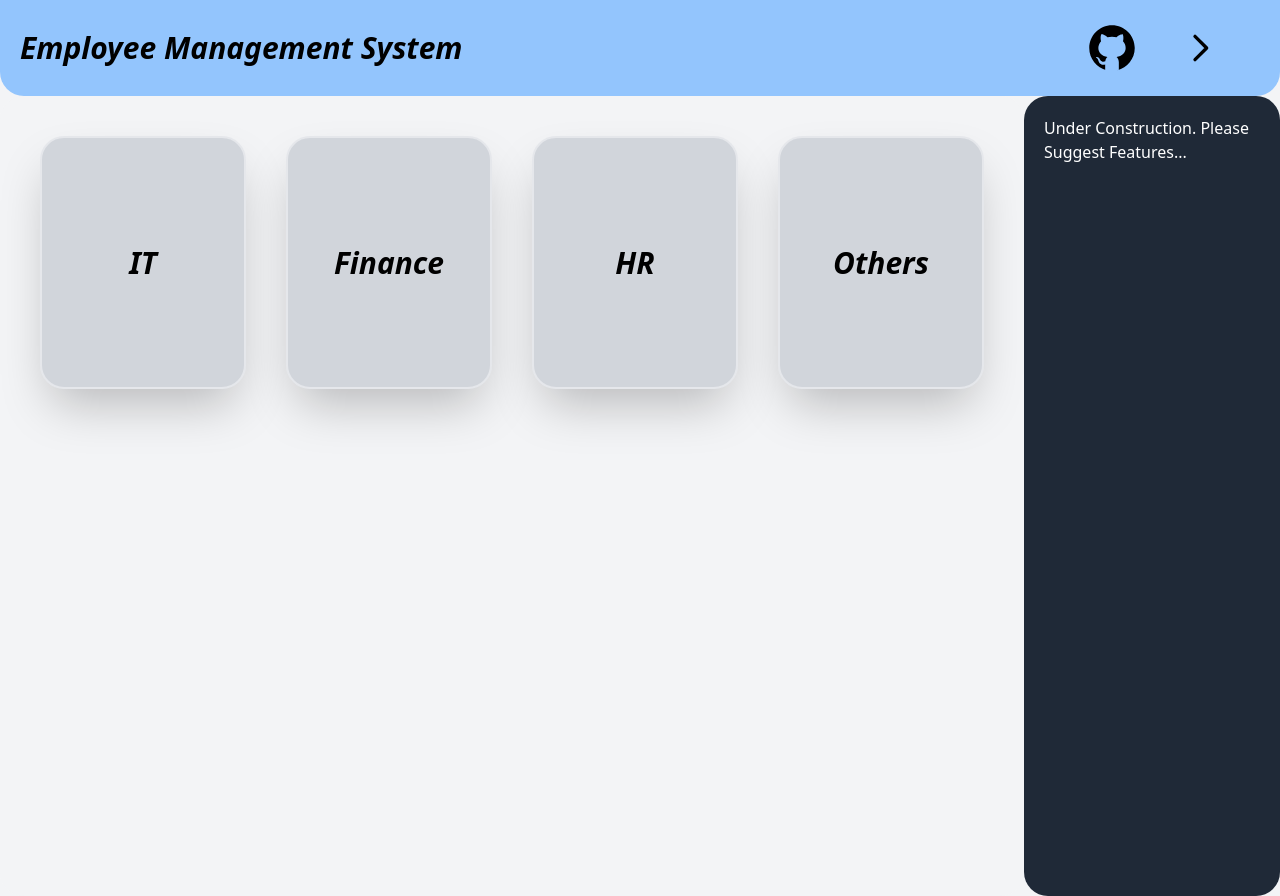
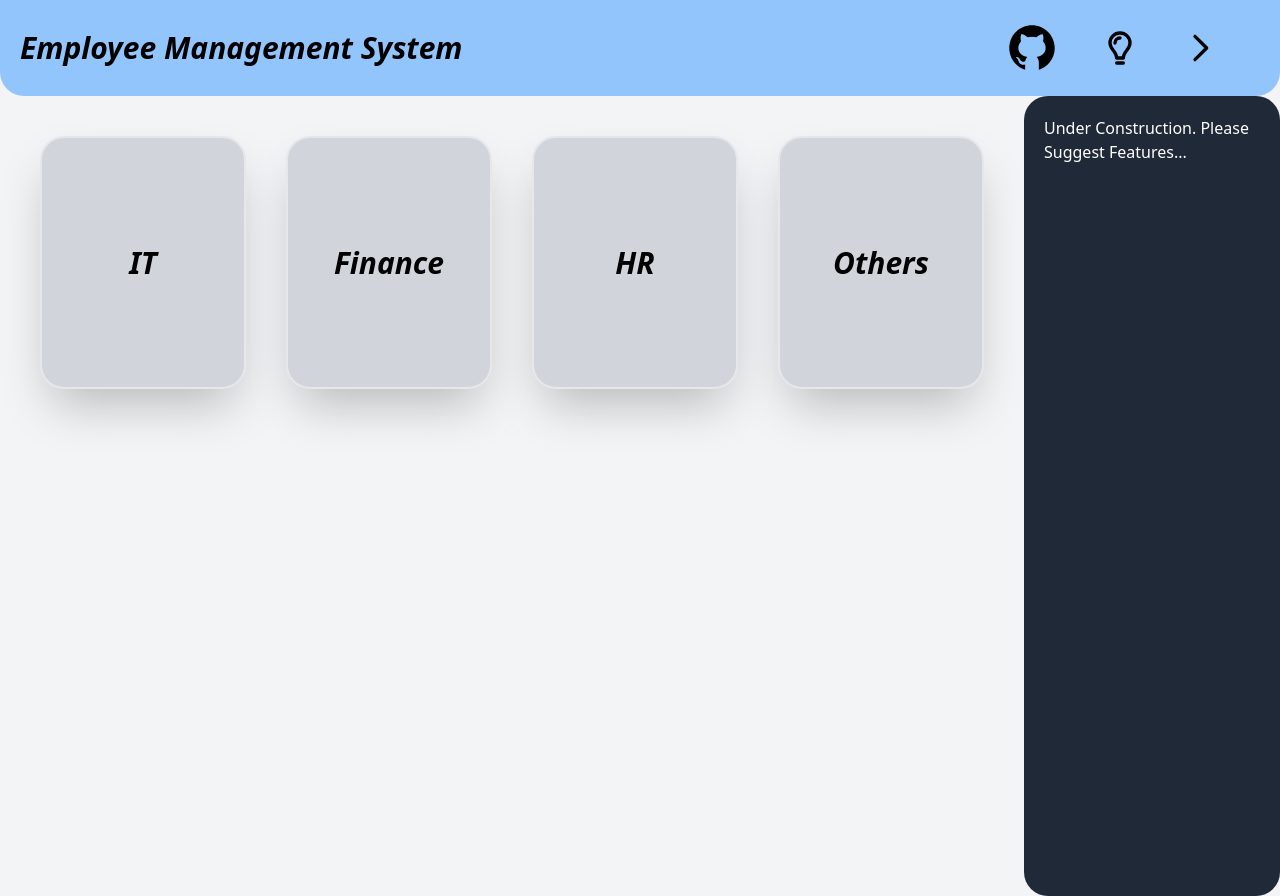
Before and after one commit to Ilanchz/Employee-Management-Frontend, a React (Create React App) app in the folder emp-front/: page / in a window 1280 px wide. Built offline with nearby package versions, Linux system fonts and the light colour scheme.

Commit message:
Update: Dark Mode for the Dashboard page

```diff
--- a/emp-front/src/components/HomePage.jsx
+++ b/emp-front/src/components/HomePage.jsx
@@ -20,7 +20,7 @@ function HomePage() {
       <div
         key={index}
         onClick={exploreDepartment}
-        className="sector-card flex-wrap hover:bg-neutral-500 hover:text-white hover:w-1/2 flex flex-row w-1/3 h-1/3 bg-gray-300 text-3xl p-5 m-5 border-2 rounded-3xl items-center justify-center font-sans transition-all duration-500 italic font-bold backdrop-blur-3xl shadow-2xl"
+        className="dark:text-white dark:bg-gray-700 sector-card flex-wrap hover:bg-gray-900 hover:text-white hover:w-1/2 flex flex-row w-1/3 h-1/3 bg-gray-300 text-3xl p-5 m-5 border-2 rounded-3xl items-center justify-center font-sans transition-all duration-500 italic font-bold backdrop-blur-3xl shadow-2xl"
       >
         {sector}
       </div>
@@ -39,7 +39,7 @@ function HomePage() {
   }, []);
 
   return (
-    <div className="h-screen md:w-4/5 bg-gray-100 flex flex-row p-5 rounded-3xl">
+    <div className="dark:bg-zinc-500 h-screen md:w-4/5 bg-gray-100 flex flex-row p-5">
       {Sectors.length === 0 ? (
         <div className="w-full flex items-center justify-center">
           <div className="animate-spin rounded-full h-40 w-40 border-t-4 border-b-4 border-blue-900"></div>
--- a/emp-front/src/components/LandingPage.jsx
+++ b/emp-front/src/components/LandingPage.jsx
@@ -6,9 +6,10 @@ import TopBoard from "./TopBoard.jsx";
 function LandingPage(){
 
     const [sideToggle,setsideToggle]=useState(true);
+    const [darkToggle,setdarkToggle]=useState(false);
 
-    return <div className="w-full h-full bg-gray-100">
-        <TopBoard sideToggle={sideToggle} setsideToggle={setsideToggle}/>
+    return <div className="w-full h-full bg-gray-100 dark:bg-zinc-500" id="landing-page">
+        <TopBoard sideToggle={sideToggle} setsideToggle={setsideToggle} darkToggle={darkToggle} setdarkToggle={setdarkToggle}/>
         <BottomSection sideToggle={sideToggle} setsideToggle={setsideToggle}/>
       </div>
   }
--- a/emp-front/src/components/RenderDepartment.jsx
+++ b/emp-front/src/components/RenderDepartment.jsx
@@ -290,6 +290,8 @@ function Department() {
         <p>Department Dashboard {type}</p>
       </div>
 
+      {/*  Selected Employee Form   */}
+
       {selectedEmployee && (
         <div className="fixed top-0 left-0 right-0 bottom-0 flex items-center justify-center bg-black bg-opacity-50 z-50">
           <div className="bg-white p-5 rounded-md w-1/2 animate-fade-in">
--- a/emp-front/src/components/TopBoard.jsx
+++ b/emp-front/src/components/TopBoard.jsx
@@ -2,30 +2,51 @@ function TopBoard(props){
 
     const sideToggle=props.sideToggle;
     const setsideToggle=props.setsideToggle;
+    //darkToggle={darkToggle} setdarkToggle={setdarkToggle}
+    const darkToggle=props.darkToggle;
+    const setdarkToggle=props.setdarkToggle;
 
     function toggleSideBar(){
         //Closes the SideBar rendered
         setsideToggle(!sideToggle);
     }
 
-    return <div className="w-full h-24 flex items-center justify-between bg-blue-300 text-black text-3xl p-5 rounded-b-3xl">
-        <a href="/" className="text-3xl font-bold italic">Employee Management System</a>
+    function toggleDarkMode(){
+        setdarkToggle(!darkToggle);
+        let body_element=document.querySelector("#landing-page");
+        body_element.classList.toggle("dark");
+    }
+
+    return <div className="dark:bg-blue-950 w-full h-24 flex items-center justify-between bg-blue-300 text-black text-3xl p-5 rounded-b-3xl">
+        <a href="/" className="dark:text-gray-100 text-3xl font-bold italic">Employee Management System</a>
         <div className="flex p-10 gap-10 justify-center items-center">
         <a href="https://github.com/Ilanchz/Employee-Management-Frontend/tree/master/emp-front">
 
-        <svg xmlns="http://www.w3.org/2000/svg" className="w-14 h-14 hover:bg-white hover:text-black rounded-full" viewBox="0 0 64 64">
+
+
+
+        <svg xmlns="http://www.w3.org/2000/svg" className="dark:bg-gray-100 w-14 h-14 hover:bg-white hover:text-black rounded-full" viewBox="0 0 64 64">
         <path d="M32 6C17.641 6 6 17.641 6 32c0 12.277 8.512 22.56 19.955 25.286-.592-.141-1.179-.299-1.755-.479V50.85c0 0-.975.325-2.275.325-3.637 0-5.148-3.245-5.525-4.875-.229-.993-.827-1.934-1.469-2.509-.767-.684-1.126-.686-1.131-.92-.01-.491.658-.471.975-.471 1.625 0 2.857 1.729 3.429 2.623 1.417 2.207 2.938 2.577 3.721 2.577.975 0 1.817-.146 2.397-.426.268-1.888 1.108-3.57 2.478-4.774-6.097-1.219-10.4-4.716-10.4-10.4 0-2.928 1.175-5.619 3.133-7.792C19.333 23.641 19 22.494 19 20.625c0-1.235.086-2.751.65-4.225 0 0 3.708.026 7.205 3.338C28.469 19.268 30.196 19 32 19s3.531.268 5.145.738c3.497-3.312 7.205-3.338 7.205-3.338.567 1.474.65 2.99.65 4.225 0 2.015-.268 3.19-.432 3.697C46.466 26.475 47.6 29.124 47.6 32c0 5.684-4.303 9.181-10.4 10.4 1.628 1.43 2.6 3.513 2.6 5.85v8.557c-.576.181-1.162.338-1.755.479C49.488 54.56 58 44.277 58 32 58 17.641 46.359 6 32 6zM33.813 57.93C33.214 57.972 32.61 58 32 58 32.61 58 33.213 57.971 33.813 57.93zM37.786 57.346c-1.164.265-2.357.451-3.575.554C35.429 57.797 36.622 57.61 37.786 57.346zM32 58c-.61 0-1.214-.028-1.813-.07C30.787 57.971 31.39 58 32 58zM29.788 57.9c-1.217-.103-2.411-.289-3.574-.554C27.378 57.61 28.571 57.797 29.788 57.9z"></path>
         </svg>
 
         </a>
+        {darkToggle?<button onClick={toggleDarkMode}>
+        <svg class="rounded-full w-10 h-10 text-gray-800 dark:text-white text-2xl hover:bg-black" aria-hidden="true" xmlns="http://www.w3.org/2000/svg" width="24" height="24" fill="currentColor" viewBox="0 0 24 24">
+        <path fill-rule="evenodd" d="M7.05 4.05A7 7 0 0 1 19 9c0 2.407-1.197 3.874-2.186 5.084l-.04.048C15.77 15.362 15 16.34 15 18a1 1 0 0 1-1 1h-4a1 1 0 0 1-1-1c0-1.612-.77-2.613-1.78-3.875l-.045-.056C6.193 12.842 5 11.352 5 9a7 7 0 0 1 2.05-4.95ZM9 21a1 1 0 0 1 1-1h4a1 1 0 1 1 0 2h-4a1 1 0 0 1-1-1Zm1.586-13.414A2 2 0 0 1 12 7a1 1 0 1 0 0-2 4 4 0 0 0-4 4 1 1 0 0 0 2 0 2 2 0 0 1 .586-1.414Z" clip-rule="evenodd"/>
+        </svg>
+        </button>:<button onClick={toggleDarkMode}>
+        <svg class="rounded-full bg-blue-300 w-10 h-10 text-black dark:text-white text-2xl hover:bg-white hover:tex" aria-hidden="true" xmlns="http://www.w3.org/2000/svg" width="24" height="24" fill="none" viewBox="0 0 24 24">
+        <path stroke="currentColor" stroke-linecap="round" stroke-linejoin="round" stroke-width="2" d="M9 9a3 3 0 0 1 3-3m-2 15h4m0-3c0-4.1 4-4.9 4-9A6 6 0 1 0 6 9c0 4 4 5 4 9h4Z"/>
+        </svg>
+        </button>}
 
 
         {sideToggle? <div onClick={toggleSideBar}>
-            <svg className="w-10 h-10 text-black hover:bg-black hover:text-white rounded-lg" aria-hidden="true" xmlns="http://www.w3.org/2000/svg" width="24" height="24" fill="none" viewBox="0 0 24 24">
+            <svg className="dark:text-white w-10 h-10 text-black hover:bg-black hover:text-white rounded-lg" aria-hidden="true" xmlns="http://www.w3.org/2000/svg" width="24" height="24" fill="none" viewBox="0 0 24 24">
                 <path stroke="currentColor" stroke-linecap="round" stroke-linejoin="round" stroke-width="2" d="m9 5 7 7-7 7"/>
             </svg>
         </div>: <div onClick={toggleSideBar}>
-        <svg class="w-10 h-10 text-black hover:bg-black hover:text-white rounded-lg" aria-hidden="true" xmlns="http://www.w3.org/2000/svg" width="24" height="24" fill="none" viewBox="0 0 24 24">
+        <svg class="dark:text-white w-10 h-10 text-black hover:bg-black hover:text-white rounded-lg" aria-hidden="true" xmlns="http://www.w3.org/2000/svg" width="24" height="24" fill="none" viewBox="0 0 24 24">
         <path stroke="currentColor" stroke-linecap="round" stroke-linejoin="round" stroke-width="2" d="m15 19-7-7 7-7"/>
         </svg>
 
--- a/emp-front/tailwind.config.js
+++ b/emp-front/tailwind.config.js
@@ -3,6 +3,7 @@ module.exports = {
   content: [
     "./src/**/*.{js,jsx,ts,tsx}",
   ],
+  darkMode: 'selector',
   theme: {
     extend: {
     },
```
